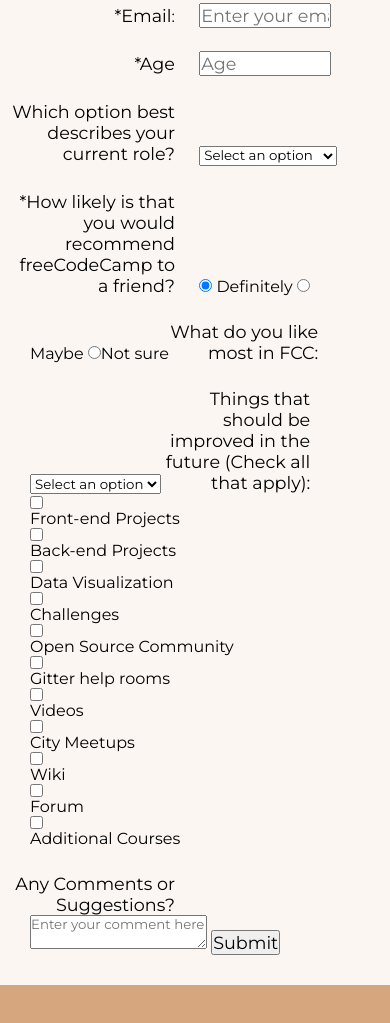
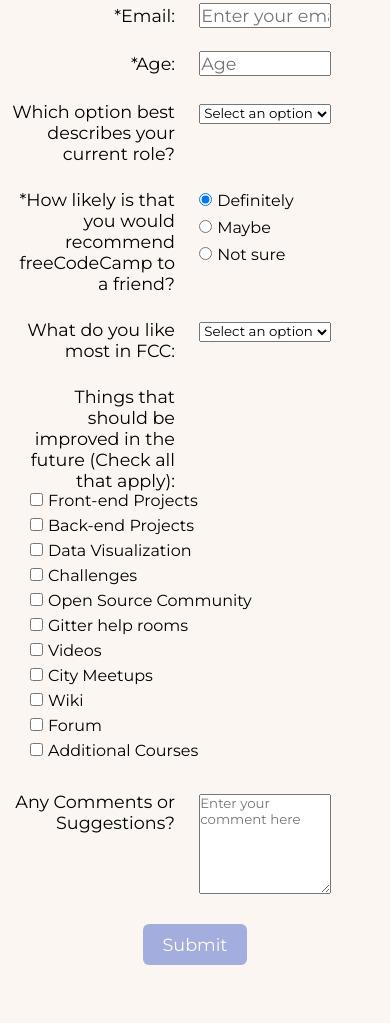
Before and after one commit to CptGeo/Survey-Form, a plain HTML site: page index.html in a window 390 px wide. Shown: the part 249-1272 px from the top of the page. Before the commit the page ends 1234 px from the top, so only its background shows below. Drawn offline with Linux system fonts and the light colour scheme.

Commit message:
Last pull request for the basic project. Still missing responsive functionality of form.

```diff
--- a/index.html
+++ b/index.html
@@ -8,7 +8,7 @@
 </head>
 <body>
 	<h1 id="title">Survey Form</h1>
-	<div id="form">
+	<div id="form" method="POST">
 		<form id="survey-form">
 			<p id="description">Let us know how we can improve freeCodeCamp</p>
 
@@ -19,13 +19,13 @@
 				<input id="name" type="text" name="name" placeholder="Enter your name" required>
 			</div>
 			<div class="left-side">
-				<label id="email-label">*Email</label>:
+				<label id="email-label">*Email:</label>
 			</div>
 			<div class="right-side">
 				<input id="email" type="email" name="email" placeholder="Enter your email" required>
 			</div>
 			<div class="left-side">
-				<label id="age-label">*Age</label>
+				<label id="age-label">*Age:</label>
 			</div>
 			<div class="right-side">
 				<input type="number" name="age" placeholder="Age" required min="12" max="99">
@@ -34,6 +34,7 @@
 			<div class="left-side">
 				<label id="dropLabel">Which option best describes your current role?</label>
 			</div>
+			<div class="right-side">
 				<select id="dropdown">
 					<option disabled selected>Select an option</option>
 					<option value="student">Student</option>
@@ -42,17 +43,27 @@
 					<option value="notsay">Prefer not to say</option>
 					<option value="other">Other</option>
 				</select>
+			</div>
 
 			<div class="left-side">
 				<label id="recommendLabel">*How likely is that you would recommend freeCodeCamp to a friend?</label>
 			</div>
 
-			<input type="radio" name="recommend" checked required> Definitely
+			<div id="radioButtons">
+				<div>
+					<input type="radio" name="recommend" checked required>Definitely
+				</div>
+				<div>
 					<input type="radio" name="recommend">Maybe
+				</div>
+				<div>
 					<input type="radio" name="recommend">Not sure
+				</div>
+			</div>
 			<div class="left-side">
 				<label id="likedLabel">What do you like most in FCC:</label>
 			</div>
+			<div class="right-side">
 				<select id="liked">
 					<option disabled selected>Select an option</option>
 					<option value="challenged">Challenges</option>
@@ -60,29 +71,54 @@
 					<option value="community">Community</option>
 					<option value="opensource">Open Source</option>
 				</select>
+			</div>
 
 			<div class="left-side">
 				<label id="toimpove">Things that should be improved in the future
 			(Check all that apply):</label>
 			</div>
 			<div id="selections">
+				<div>
 					<input type="checkbox" name="improve" value="fep">Front-end Projects
+				</div>
+				<div>
 					<input type="checkbox" name="improve" value="bep">Back-end Projects
+				</div>
+				<div>
 					<input type="checkbox" name="improve" value="dv">Data Visualization
+				</div>
+				<div>
 					<input type="checkbox" name="improve" value="chal">Challenges
+				</div>
+				<div>
 					<input type="checkbox" name="improve" value="opensource">Open Source Community
+				</div>
+				<div>
 					<input type="checkbox" name="improve" value="gitter">Gitter help rooms
+				</div>
+				<div>
 					<input type="checkbox" name="improve" value="videos">Videos
+				</div>
+				<div>
 					<input type="checkbox" name="improve" value="meetups">City Meetups
+				</div>
+				<div>
 					<input type="checkbox" name="improve" value="wiki">Wiki
+				</div>
+				<div>
 					<input type="checkbox" name="improve" value="forum">Forum
+				</div>
+				<div>
 					<input type="checkbox" name="improve" value="courses">Additional Courses
+				</div>
 			</div>
 			<div class="left-side">
 				<label id="comments">Any Comments or Suggestions?</label>
 			</div>
-			<textarea placeholder="Enter your comment here"></textarea>
-			<input type="submit" name="submit">
+			<div class="right-side">
+				<textarea name="comment" placeholder="Enter your comment here"></textarea>
+			</div>
+			<input id="sub" type="submit" name="submit">
 		</form>
 	</div>
 
--- a/style.css
+++ b/style.css
@@ -16,6 +16,9 @@ body{
 label,p,input,option{
 	font-size: 1.1em;
 }
+form{
+	position: relative;
+}
 
 #title{
 	text-align: center;
@@ -28,33 +31,73 @@ label,p,input,option{
 }
 
 #survey-form{
-	max-width: 600px;
+	max-width: 800px;
 	margin: auto;
 	background-color: rgba(255,255,255,0.9);
 	padding: 30px;
 }
 
 .left-side{
-	display: inline-block;
+	display: inline-flex;
 	width: 50%;
 	text-align: right;
+	flex-direction: column;
+	align-content : flex-start;
 	position: relative;
 	right: 20px;
 	margin-top: 25px;
 }
 .right-side{
+	display: inline-flex;
+	/* display: inline-block; */
+	width: 40%;
 	position: relative;
-	display: inline-block;
-	width: 40%;
-
+	justify-content: : flex-start;
 }
 .right-side input{
 	width: 100%;
 }
 
+#radioButtons{
+	display: inline-flex;
+	flex-direction: column;
+}
+
+#radioButtons input{
+	margin-right: 5px;
+	margin-top: 10px;
+}
+
 #selections{
 	display: inline-flex;
 	flex-direction: column;
-	justify-content: space-between;
-	align-items: flex-start;
+	justify-content: stretch;
 }
+#selections input{
+	margin-right: 5px;
+	margin-bottom: 10px;
+}
+.right-side textarea{
+	width: 100%;
+	height: 100px;
+}
+.right-side select{
+	width: 100%;
+}
+
+#sub{
+	padding: 10px 20px;
+	margin: 30px auto;
+	display: block;
+	border: none;
+	background-color: var(--negative-color);
+	border-radius: 6px;
+	color: white;
+	opacity: 0.7;
+	transition: all linear 0.05s;
+}
+
+#sub:hover{
+	opacity: 1;
+	transform: scale(1.1);
+}
```
Lines whose indentation alone changed are shown as unchanged.
